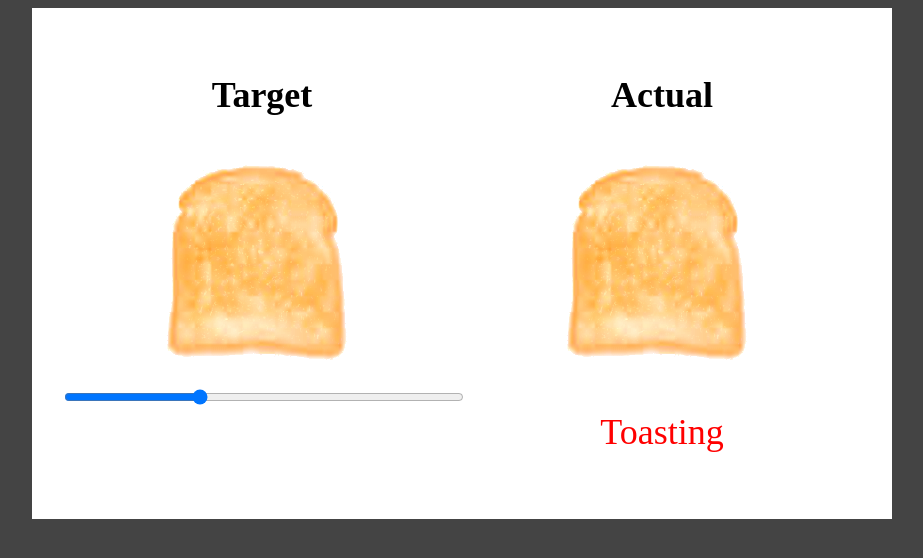
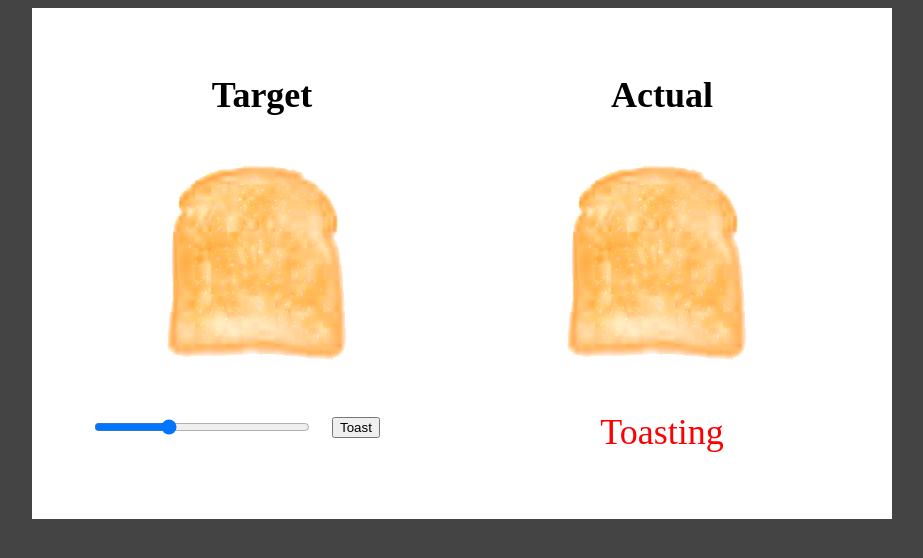
Before and after one commit to frma71/iotoast, a plain HTML site: page toast-ui.html in a window 1280 px wide. Shown: the whole page, without its empty margins (178-1101 px from the left). Drawn offline with Linux system fonts and the light colour scheme.

Commit message:
Added toast button

```diff
--- a/toast-ui.html
+++ b/toast-ui.html
@@ -6,9 +6,6 @@
     body { background-color: #444444; }
     .container {height: 100%; width:100%; font-size: 0; background-color: white; padding:30px;}
     .left, .middle, .right {display: inline-block; *display: inline; zoom: 1; vertical-align: top; font-size: 12px;}
-    .left {width: 50%;}
-    .middle {width: 50%;}
-    .right {width: 50%;}
     .unselectable {
 	user-drag: none;
 	user-select: none;
@@ -76,18 +73,26 @@
      function setStatus(status) {
 	document.getElementById("status").innerHTML = status
      }
+     function startToast() {
+	console.log("Start toasting")
+     }
  </script>
 
  <body onload="_loaded()">
    <div class="container" style="width:800px;margin: 0px auto;">
-     <div class="left">
+     <div class="left" style="width:50%">
        <p class="unselectable" style="text-align:center; font-size:3em;font-weight:bold">Target</p>
        <p style="text-align:center">
 	 <img class="unselectable" id="target_toast" src="toastt.png"></img><br>
        </p>
-       <input style="width:400px;margin=2em;" oninput="setTarget(value,false)" type="range" min="-128" max="255" value="0" onchange="setTarget(value, true)"></input>
+       <div class="container">
+	 <div class="left" style="width:60%" >
+	   <input style="margin=2em;width:90%;" oninput="setTarget(value,false)" type="range" min="-128" max="255" value="0" onchange="setTarget(value, true)"></input>
+	 </div>
+	 <div class="right" style="width:5em" onclick="startToast()"><button>Toast</button></div>
+       </div>
     </div>
-     <div class="right">
+     <div class="right" style="width:50%">
        <p class="unselectable" style="text-align:center; font-size:3em;font-weight:bold">Actual</p>
        <p style="text-align:center">
 	 <img class="unselectable" id="actual_toast" src="toastt.png"></img><br>
```
